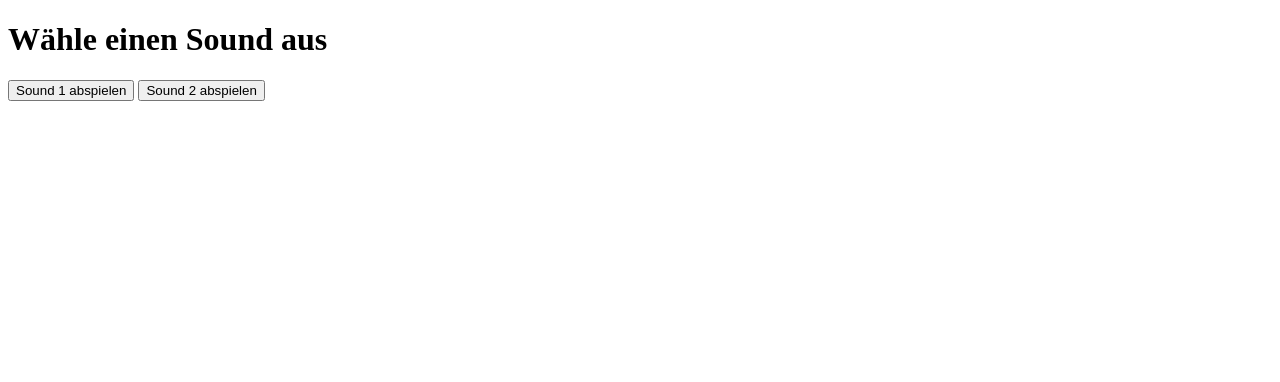
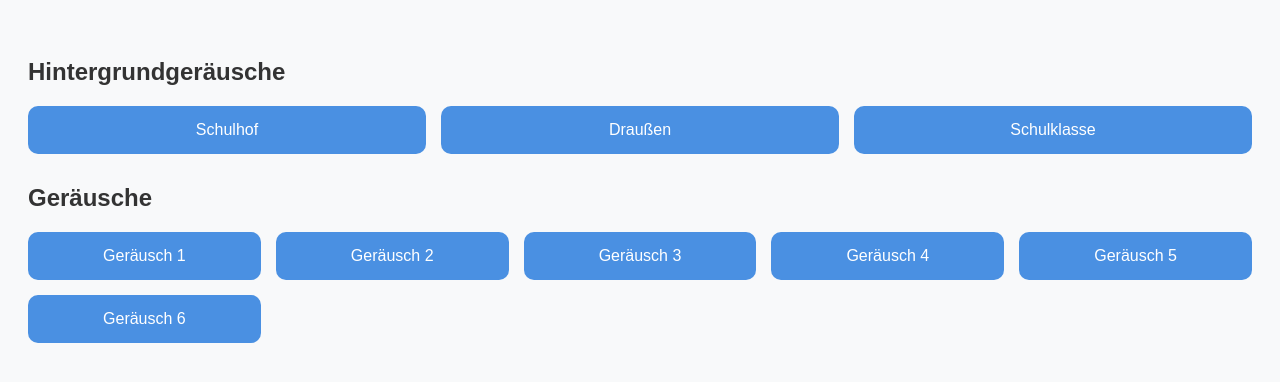
Before and after one commit to Corine243/Ger-usche, a plain HTML site: page index.html in a window 1280 px wide. Drawn offline with Linux system fonts and the light colour scheme.

Commit message:
Enhance soundboard with new audio buttons
Added audio elements and buttons for sound playback.

```diff
--- a/index.html
+++ b/index.html
@@ -1,19 +1,72 @@
 <!DOCTYPE html>
 <html lang="de">
 <head>
-    <meta charset="UTF-8">
-    <title>Mein Soundboard</title>
+  <meta charset="UTF-8">
+  <meta name="viewport" content="width=device-width, initial-scale=1.0">
+  <title>Soundboard</title>
+  <style>
+    body {
+      font-family: sans-serif;
+      padding: 20px;
+      background-color: #f8f9fa;
+    }
+    h2 {
+      margin-top: 30px;
+      font-size: 1.5em;
+      color: #333;
+    }
+    .button-grid {
+      display: grid;
+      grid-template-columns: repeat(auto-fit, minmax(200px, 1fr));
+      gap: 15px;
+      margin-top: 15px;
+    }
+    button {
+      padding: 15px;
+      font-size: 1em;
+      border: none;
+      border-radius: 10px;
+      background-color: #4a90e2;
+      color: white;
+      cursor: pointer;
+      transition: background-color 0.3s ease;
+    }
+    button:hover {
+      background-color: #357ab7;
+    }
+    audio {
+      display: none;
+    }
+  </style>
 </head>
 <body>
-    <h1>Wähle einen Sound aus</h1>
+  <h2>Hintergrundgeräusche</h2>
+  <div class="button-grid">
+    <button onclick="document.getElementById('sound-schulhof').play()">Schulhof</button>
+    <button onclick="document.getElementById('sound-draussen').play()">Draußen</button>
+    <button onclick="document.getElementById('sound-klasse').play()">Schulklasse</button>
+  </div>
 
-    <button onclick="document.getElementById('sound1').play()">Sound 1 abspielen</button>
-    <audio id="sound1" src="https://github.com/Corine243/Ger-usche/raw/refs/heads/main/playing-cards-being-dealt-27024.mp3"></audio>
+  <audio id="sound-schulhof" src="DEIN_LINK_ZUM_SCHULHOF_SOUND.mp3"></audio>
+  <audio id="sound-draussen" src="DEIN_LINK_ZUM_DRAUSSEN_SOUND.mp3"></audio>
+  <audio id="sound-klasse" src="DEIN_LINK_ZUM_SCHULKLASSE_SOUND.mp3"></audio>
 
-    <button onclick="document.getElementById('sound2').play()">Sound 2 abspielen</button>
-    <audio id="sound2" src="LINK_ZU_DEINER_MP3_2.mp3"></audio>
+  <h2>Geräusche</h2>
+  <div class="button-grid">
+    <button onclick="document.getElementById('sound1').play()">Geräusch 1</button>
+    <button onclick="document.getElementById('sound2').play()">Geräusch 2</button>
+    <button onclick="document.getElementById('sound3').play()">Geräusch 3</button>
+    <button onclick="document.getElementById('sound4').play()">Geräusch 4</button>
+    <button onclick="document.getElementById('sound5').play()">Geräusch 5</button>
+    <button onclick="document.getElementById('sound6').play()">Geräusch 6</button>
+  </div>
 
-    <!-- Weitere Buttons und Audios nach dem gleichen Muster -->
+  <audio id="sound1" src=""></audio>
+  <audio id="sound2" src=""></audio>
+  <audio id="sound3" src=""></audio>
+  <audio id="sound4" src=""></audio>
+  <audio id="sound5" src=""></audio>
+  <audio id="sound6" src=""></audio>
 
 </body>
 </html>
```
